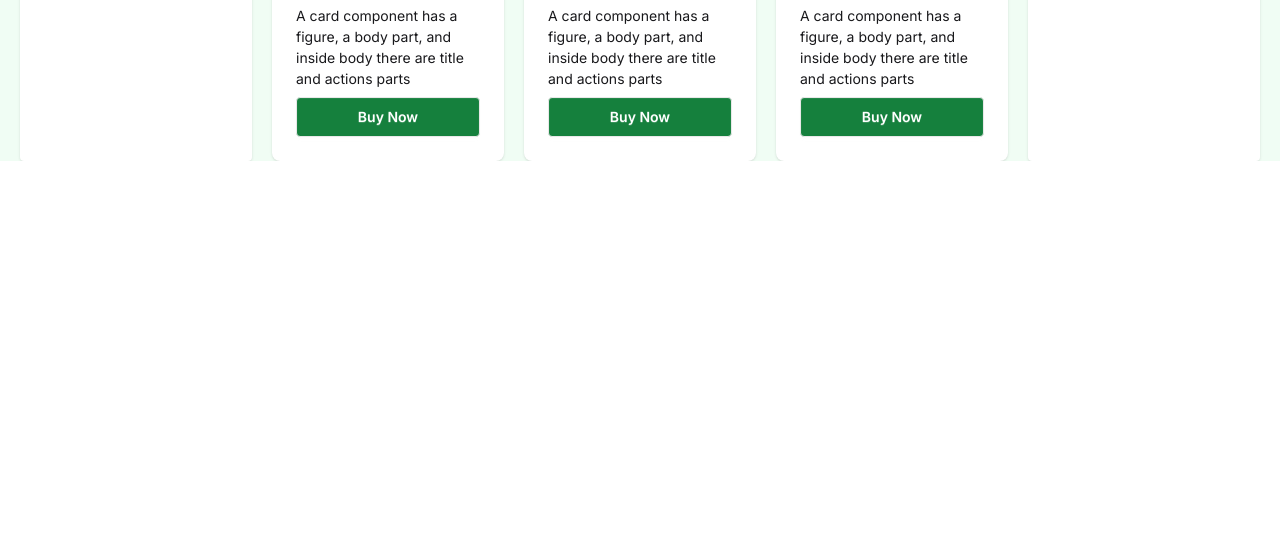
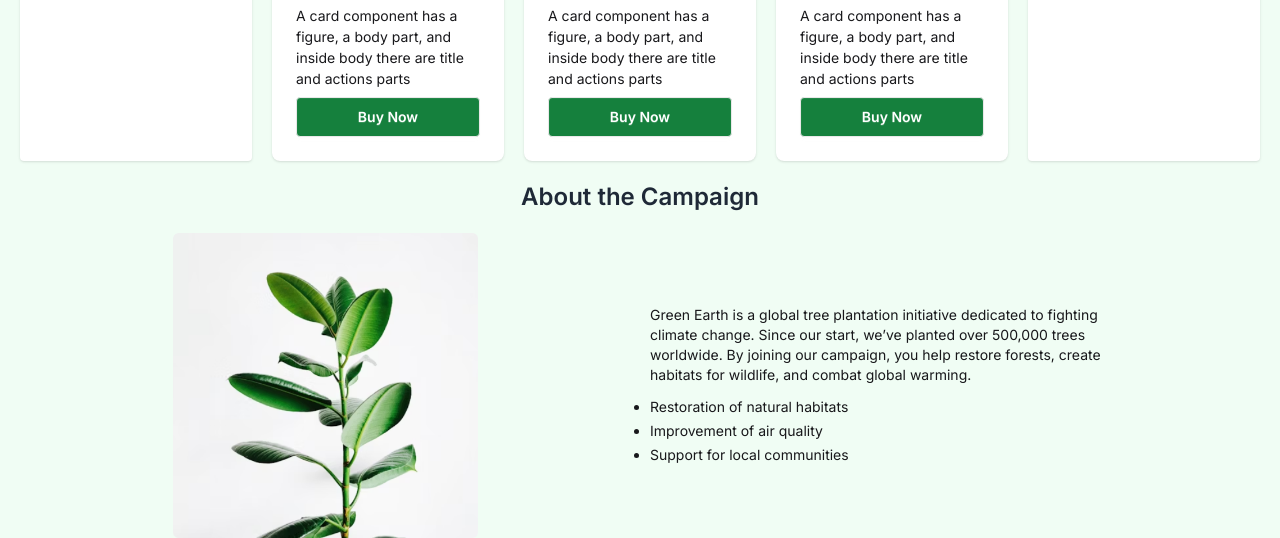
Before and after one commit to ShamimWebDev/Green-Earth-A6, a plain HTML site: page index.html in a window 1280 px wide. Shown: the part 629-1167 px from the top of the page. Before the commit the page ends 800 px from the top, so only its background shows below. Drawn offline with nearby package versions, Linux system fonts and the light colour scheme.

Commit message:
Campaign section done

```diff
--- a/index.html
+++ b/index.html
@@ -168,6 +168,36 @@
           <p>items coming...</p>
         </div>
       </div>
+      <!-- About the Campaign section  -->
+      <div class="campaign">
+        <div class="campaign-header m-5">
+          <h2 class="text-[#1F2937] text-2xl font-semibold text-center">
+            About the Campaign
+          </h2>
+        </div>
+
+        <div class="campaign-main flex flex-col md:flex-row items-center gap-5">
+          <div class="campaign-image flex-1 flex justify-center">
+            <img src="./assets/about.png" alt="" class="w-3/4 md:w-2/4" />
+          </div>
+
+          <div class="campaign-text flex-1 flex flex-col gap-3">
+            <p class="text-sm w-3/4">
+              Green Earth is a global tree plantation initiative dedicated to
+              fighting climate change. Since our start, we’ve planted over
+              500,000 trees worldwide. By joining our campaign, you help restore
+              forests, create habitats for wildlife, and combat global warming.
+            </p>
+            <ul class="list-disc space-y-1 text-sm">
+              <li>Restoration of natural habitats</li>
+              <li>Improvement of air quality</li>
+              <li>Support for local communities</li>
+            </ul>
+          </div>
+        </div>
+      </div>
+
+      <!-- About the Campaign section end  -->
     </main>
   </body>
 </html>
```
